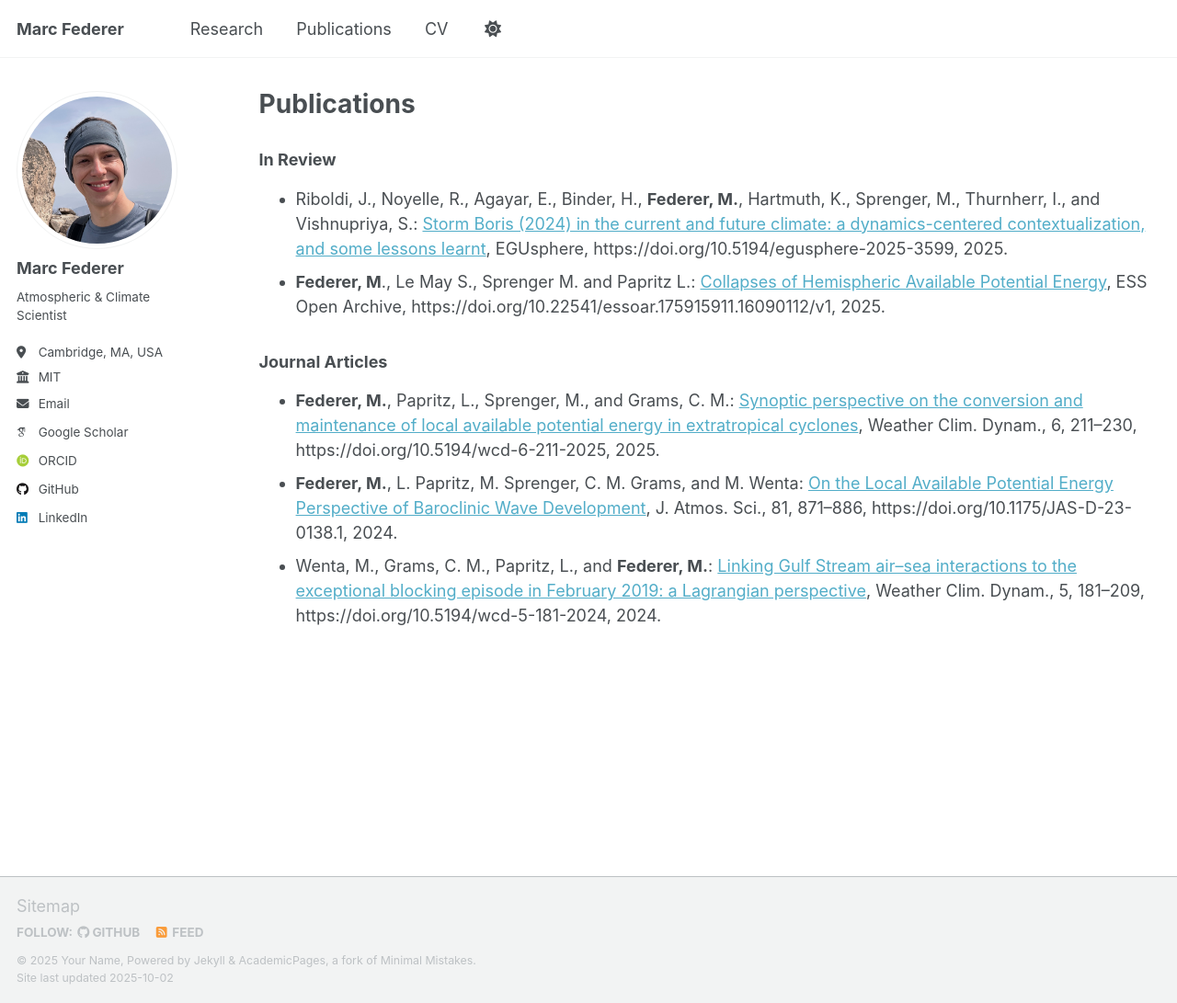
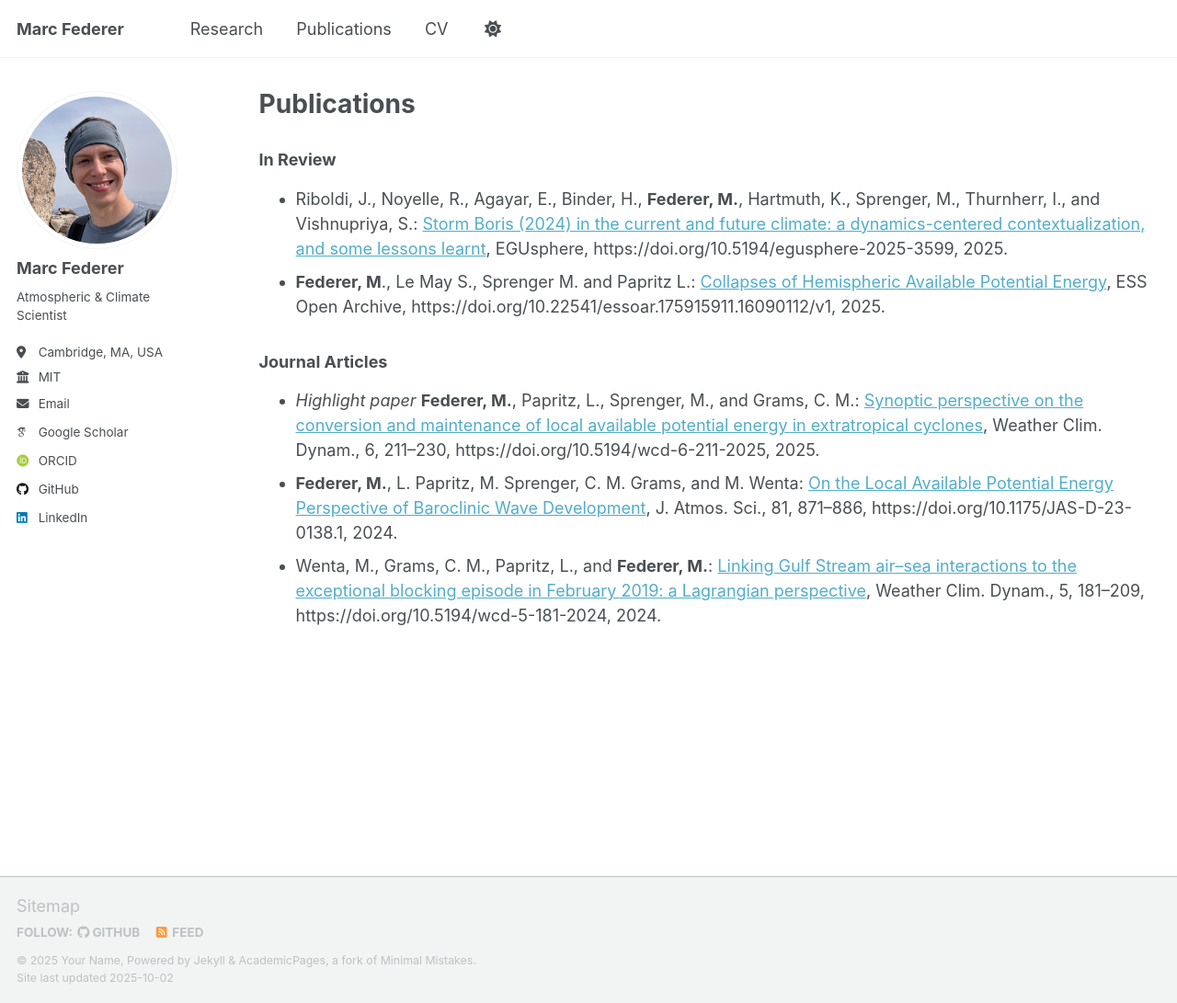
Before and after one commit to marcfederer/marcfederer.github.io, a Jekyll site: the page built from _pages/publications.md, in a window 1280 px wide and 1091 px high. Shown: the whole window at 92% size. Built offline with Jekyll 4.4.1, drawn with Linux system fonts in a browser that asks for light colours; some web fonts are replaced; a script that is not in the unit is left out.

Commit message:
Highlight Federer et al. paper in publications
Added highlight to the paper by Federer et al. in the journal articles section.

```diff
--- a/_pages/publications.md
+++ b/_pages/publications.md
@@ -10,6 +10,6 @@ author_profile: true
 * **Federer, M**., Le May S., Sprenger M. and Papritz L.: [Collapses of Hemispheric Available Potential Energy](https://doi.org/10.22541/essoar.175915911.16090112/v1), ESS Open Archive, https://doi.org/10.22541/essoar.175915911.16090112/v1, 2025.
 
 ### Journal Articles
-* **Federer, M.**, Papritz, L., Sprenger, M., and Grams, C. M.: [Synoptic perspective on the conversion and maintenance of local available potential energy in extratropical cyclones](https://doi.org/10.5194/wcd-6-211-2025), Weather Clim. Dynam., 6, 211–230, https://doi.org/10.5194/wcd-6-211-2025, 2025.
+* *Highlight paper* **Federer, M.**, Papritz, L., Sprenger, M., and Grams, C. M.: [Synoptic perspective on the conversion and maintenance of local available potential energy in extratropical cyclones](https://doi.org/10.5194/wcd-6-211-2025), Weather Clim. Dynam., 6, 211–230, https://doi.org/10.5194/wcd-6-211-2025, 2025.
 * **Federer, M.**, L. Papritz, M. Sprenger, C. M. Grams, and M. Wenta: [On the Local Available Potential Energy Perspective of Baroclinic Wave Development](https://doi.org/10.1175/JAS-D-23-0138.1), J. Atmos. Sci., 81, 871–886, https://doi.org/10.1175/JAS-D-23-0138.1, 2024.
 * Wenta, M., Grams, C. M., Papritz, L., and **Federer, M.**: [Linking Gulf Stream air–sea interactions to the exceptional blocking episode in February 2019: a Lagrangian perspective](https://doi.org/10.5194/wcd-5-181-2024), Weather Clim. Dynam., 5, 181–209, https://doi.org/10.5194/wcd-5-181-2024, 2024.
```
